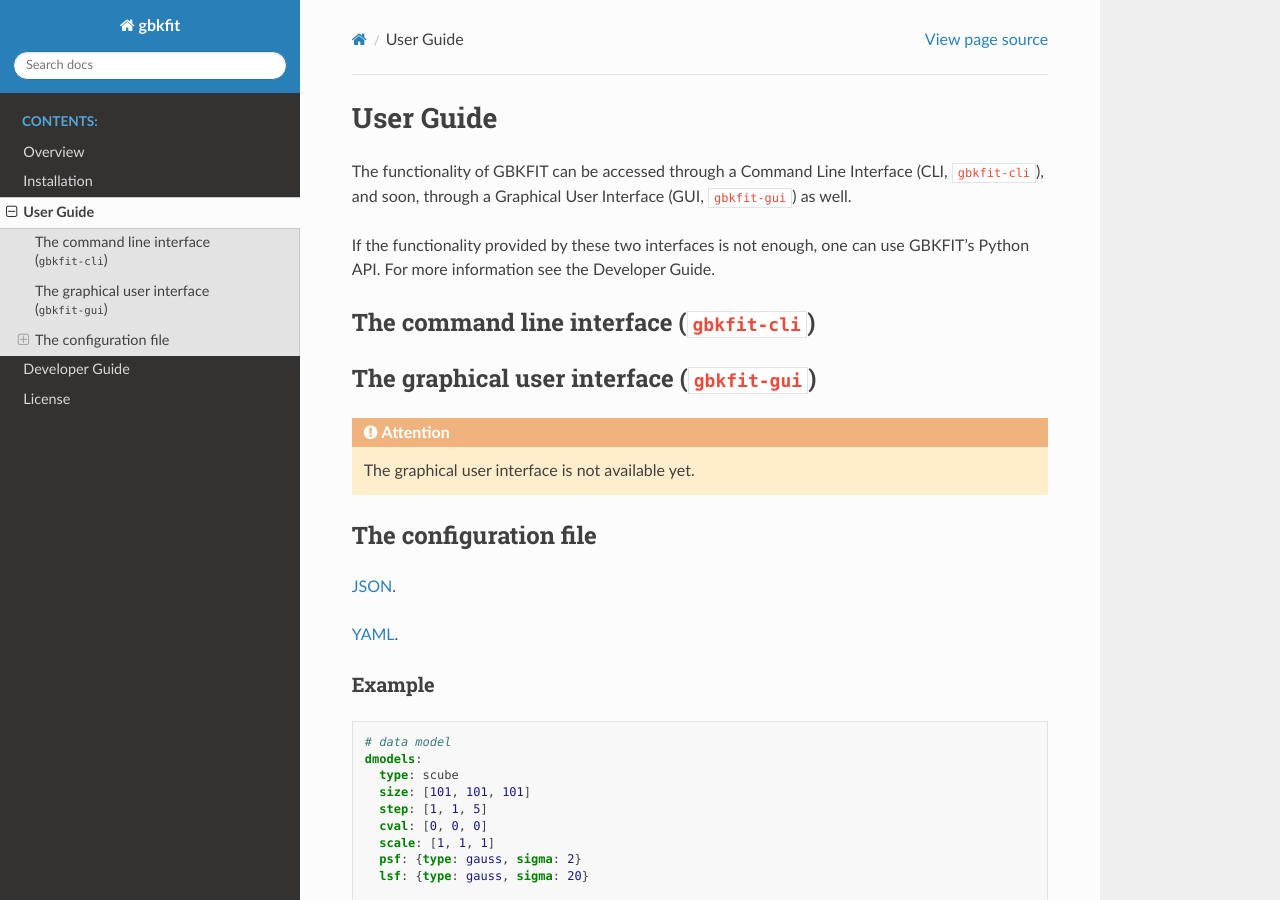
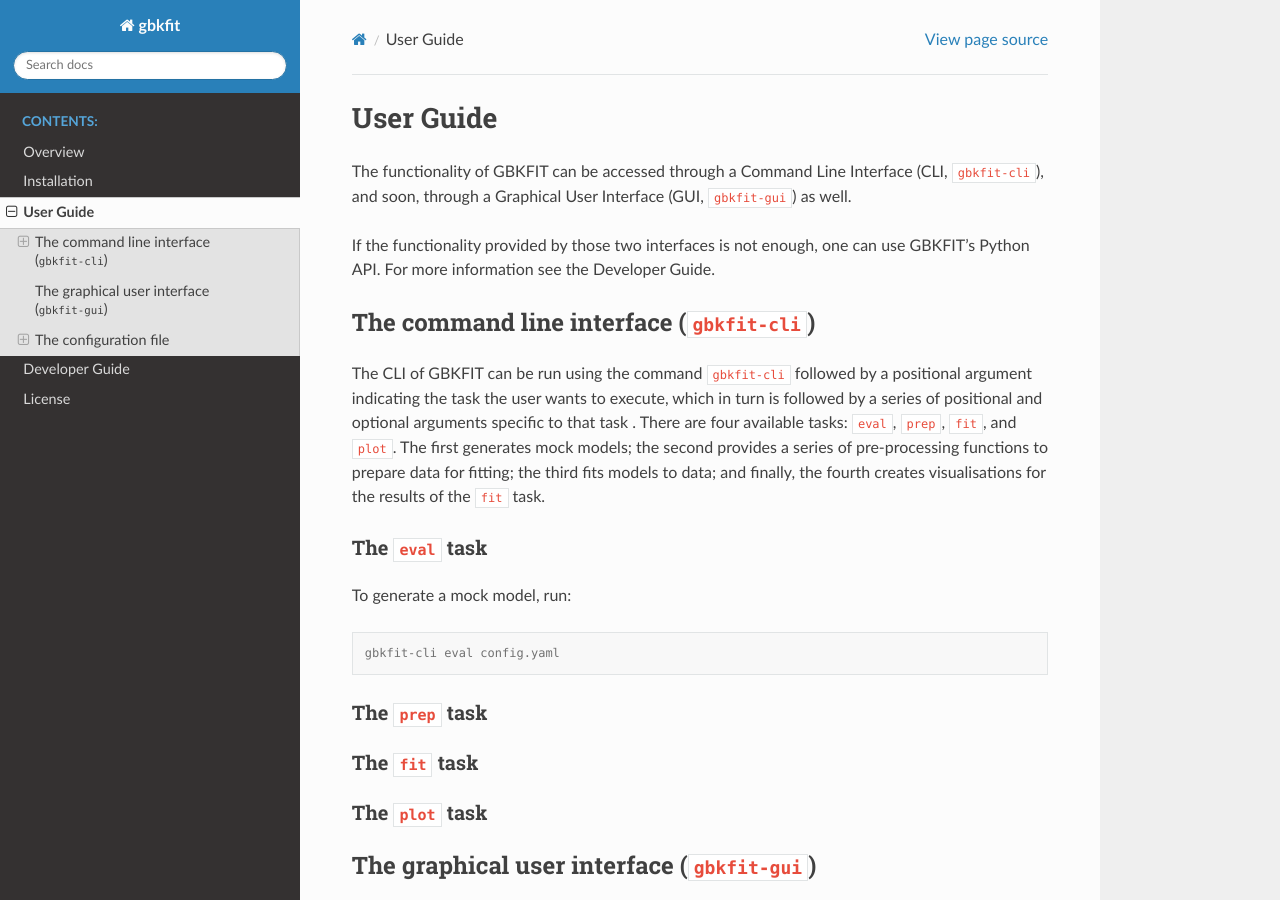
Before and after one commit to bek0s/gbkfit, a Sphinx documentation site: the page built from docs/source/usrguide.rst, in a window 1280 px wide and 900 px high. Built offline with Sphinx 7.4.7 and the Read the Docs theme 2.0.0, drawn with Linux system fonts in a browser that asks for light colours.

Commit message:
docs: mode documentation added

```diff
--- a/docs/source/install.rst
+++ b/docs/source/install.rst
@@ -50,13 +50,13 @@ On macOS:
 The above lines will create an isolated Python environment (*venv*) which
 can be used to install and run GBKFIT.
 
-To activate the environment run:
+To activate the environment, run:
 
 .. code-block:: console
 
    . venv/bin/activate
 
-To deactivate the environment run:
+To deactivate the environment, run:
 
 .. code-block:: console
 
--- a/docs/source/overview.rst
+++ b/docs/source/overview.rst
@@ -9,6 +9,10 @@ provide a solution for a wide range of galaxy modelling studies.
    This documentation covers the latest version of GBKFIT. If you are
    interested in the old and deprecated version of the software, visit
    `gbkfit-legacy <https://github.com/bek0s/gbkfit-legacy>`_.
+
+.. warning::
+   GBKFIT is currently in Alpha phase and is expected to contain incomplete
+   features and bugs.
 
 Features
 --------
--- a/docs/source/usrguide.rst
+++ b/docs/source/usrguide.rst
@@ -1,15 +1,42 @@
 User Guide
 ==========
 
-The functionality of GBKFIT can be accessed through a Command Line Interface
-(CLI, ``gbkfit-cli``), and soon, through a Graphical User Interface
-(GUI, ``gbkfit-gui``) as well.
+The functionality of GBKFIT can be accessed through
+a Command Line Interface (CLI, ``gbkfit-cli``), and soon, through
+a Graphical User Interface (GUI, ``gbkfit-gui``) as well.
 
-If the functionality provided by these two interfaces is not enough, one can
+If the functionality provided by those two interfaces is not enough, one can
 use GBKFIT's Python API. For more information see the Developer Guide.
 
 The command line interface (``gbkfit-cli``)
 -------------------------------------------
+
+The CLI of GBKFIT can be run using the command ``gbkfit-cli`` followed by a
+positional argument indicating the task the user wants to execute, which in
+turn is followed by a series of positional and optional arguments specific to
+that task . There are four available tasks: ``eval``, ``prep``, ``fit``, and
+``plot``. The first generates mock models; the second provides a series of
+pre-processing functions to prepare data for fitting; the third fits models to
+data; and finally, the fourth creates visualisations for the results of the
+``fit`` task.
+
+The ``eval`` task
+^^^^^^^^^^^^^^^^^
+
+To generate a mock model, run:
+
+.. code-block:: console
+
+   gbkfit-cli eval config.yaml
+
+The ``prep`` task
+^^^^^^^^^^^^^^^^^
+
+The ``fit`` task
+^^^^^^^^^^^^^^^^^
+
+The ``plot`` task
+^^^^^^^^^^^^^^^^^
 
 The graphical user interface (``gbkfit-gui``)
 ---------------------------------------------
```
Also changed, not shown: 1 other file.
